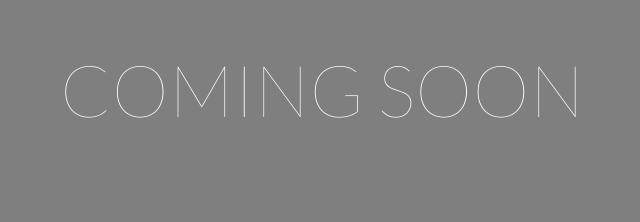
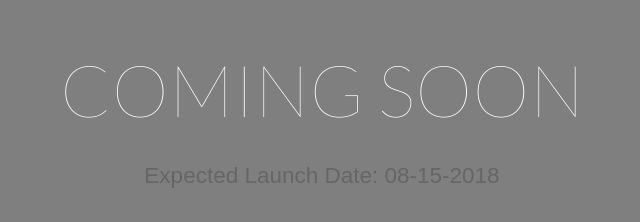
Before and after one commit to IlaVienneau/coming-soon, a plain HTML site: page index.html in a window 1280 px wide. Shown: the full height of the page, 318-958 px from the left. Drawn offline with Linux system fonts and the light colour scheme.

Commit message:
added expected launch date

```diff
--- a/index.html
+++ b/index.html
@@ -37,6 +37,10 @@
 				Coming Soon
 			</h3>
 
+			<h4 class="l1-txt txt-center p-b-35 respon1">
+				Expected Launch Date:  08-15-2018
+			</h4>
+
 		</div>
 
 
```
